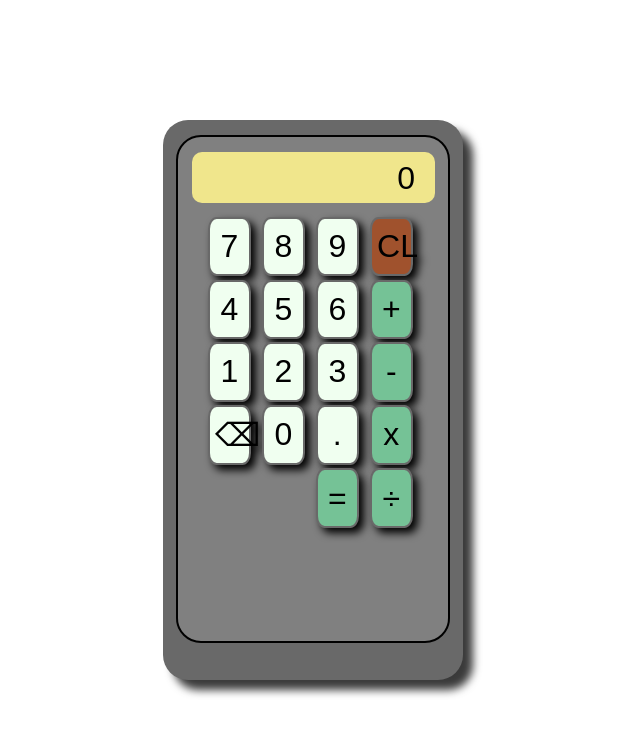
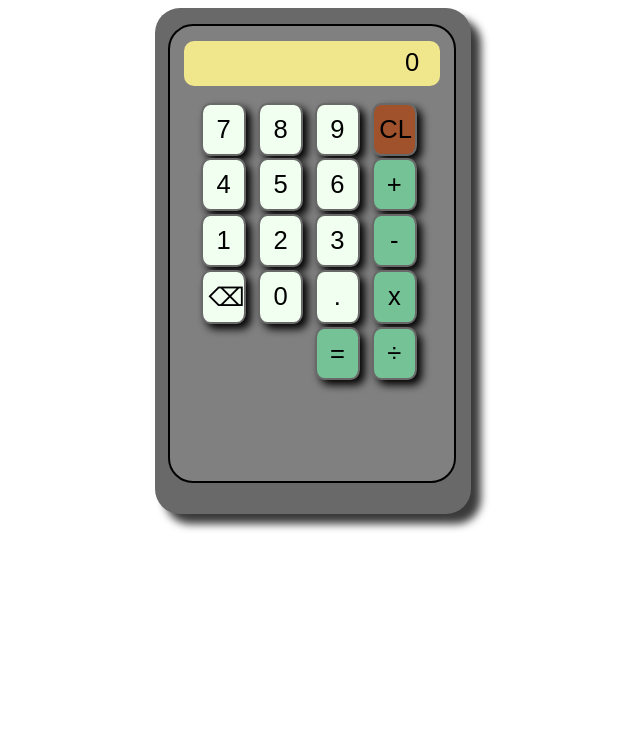
Before and after one commit to CelticJasen/calculator, a plain HTML site: page index.html in a window 1280 px wide. Shown: the whole page, without its empty margins (327-967 px from the left). Drawn offline with Linux system fonts and the light colour scheme.

Commit message:
this should be perfect now... maybe

```diff
--- a/styles.css
+++ b/styles.css
@@ -1,20 +1,21 @@
 #mainContainer {
-    position: fixed;
+    position: relative;
     top: 0;
     left: 0;
     bottom: 0;
     right: 0;
     margin: auto;
-    width: 300px;
-    height: 70%;
+    width: 25%;
+    height: 0;
+    padding-bottom: 40%;
     background-color: dimgray;
     border-radius: 25px;
     filter: drop-shadow(10px 10px 4px rgb(58, 58, 58));
 }
 
 #calculatorContainer {
-    position: relative;
-    margin: 5% auto;
+    position: absolute;
+    margin: 5% 0% 0% 4%;
     height: 90%;
     width:90%;
     background-color: gray;
@@ -36,7 +37,7 @@
     padding: 3%;
     margin-right: 5%;
     text-align: right;
-    font-size: xx-large;
+    font-size: 2vw;
     font-family: sans-serif;
 }
 
@@ -80,7 +81,7 @@
     margin: 10%;
     width: 80%;
     height: 95%;
-    font-size: 2rem;
+    font-size: 2vw;
     border-radius: 20%;
     border: 2px solid dimgray;
     background-color: honeydew;
@@ -93,7 +94,7 @@
     margin: 10%;
     width: 80%;
     height: 95%;
-    font-size: 2rem;
+    font-size: 2vw;
     border-radius: 20%;
     border: 2px solid dimgray;
     background-color: goldenrod;
@@ -105,7 +106,7 @@
     margin: 10%;
     width: 80%;
     height: 95%;
-    font-size: 2rem;
+    font-size: 2vw;
     border-radius: 20%;
     border: 2px solid dimgray;
     background-color: seagreen;
@@ -117,7 +118,7 @@
     margin: 10%;
     width: 80%;
     height: 95%;
-    font-size: 2rem;
+    font-size: 2vw;
     border-radius: 20%;
     border: 2px solid dimgray;
     background-color: rgb(117, 194, 150);
@@ -130,7 +131,7 @@
     margin: 10%;
     width: 80%;
     height: 95%;
-    font-size: 2rem;
+    font-size: 2vw;
     border-radius: 20%;
     border: 2px solid dimgray;
     background-color: goldenrod;
@@ -142,7 +143,7 @@
     margin: 10%;
     width: 80%;
     height: 95%;
-    font-size: 2rem;
+    font-size: 2vw;
     border-radius: 20%;
     border: 2px solid dimgray;
     background-color: honeydew;
```
